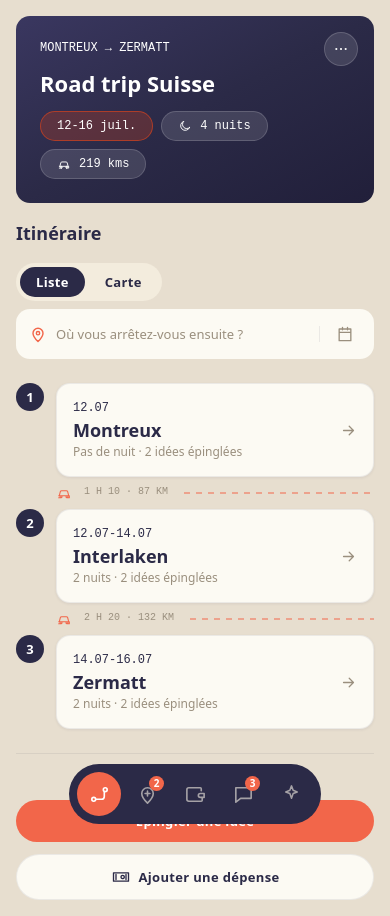
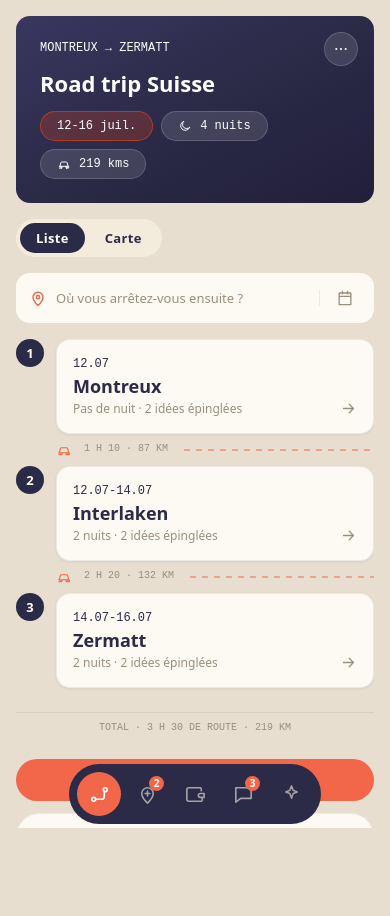
Before and after one commit to Blueton23/Transcendence, a React (Vite) app in the folder srcs/frontend/: page /trip/1/itinerary in a window 390 px wide. After the commit the page ends 844 px from the top, so only its background shows below. Built offline with nearby package versions, Linux system fonts and the light colour scheme.

Commit message:
feat(itinerary): scroll interne de la liste, extraction de ItineraryHeader

```diff
--- a/srcs/frontend/src/app/AppLayout.tsx
+++ b/srcs/frontend/src/app/AppLayout.tsx
@@ -5,7 +5,7 @@ export function AppLayout() {
   return (
     <div className="flex h-screen">
       <Navigation />
-      <main className="flex-1 gap-2">
+      <main className="flex min-h-0 flex-1 flex-col gap-2">
         <Outlet />
       </main>
     </div>
--- a/srcs/frontend/src/features/step/components/card/StepCard.tsx
+++ b/srcs/frontend/src/features/step/components/card/StepCard.tsx
@@ -16,6 +16,7 @@ interface StepCardProps {
   dateLabel: string;
   ideaPreview?: StepIdeaPreview;
   ideaCount: number;
+  onClick?: () => void;
 }
 
 const ideaPreviewTones = {
@@ -50,7 +51,9 @@ function StepOptionsButton() {
         >
           <MenuItem icon="edit">Modifier étape</MenuItem>
           <Divider />
-        <MenuItem icon="x" tone="danger">Supprimer l'étape</MenuItem>
+          <MenuItem icon="x" tone="danger">
+            Supprimer l'étape
+          </MenuItem>
         </DropdownMenu>
       )}
     </div>
@@ -83,23 +86,27 @@ export function StepCard({
   dateLabel,
   ideaPreview,
   ideaCount,
+  onClick,
 }: StepCardProps) {
   return (
     <Card
       variant="default"
       interactive={true}
       className="group relative flex-1"
+      onClick={onClick}
     >
       <Text font="mono">{dateLabel}</Text>
       <div className="flex items-center">
         <Heading level={2}>{step.localisation}</Heading>
-        <Icon name="arrow" size={17} className="ml-auto text-muted" />
       </div>
+      <div className="flex items-center">
         <StepDescription
           step={step}
           ideaPreview={ideaPreview}
           ideaCount={ideaCount}
         />
+        <Icon name="arrow" size={17} className="ml-auto text-muted" />
+      </div>
       <StepOptionsButton />
     </Card>
   );
--- /dev/null
+++ b/srcs/frontend/src/features/step/components/detail/StepDetail.tsx
@@ -0,0 +1,91 @@
+import Heading from "@/shared/ui/Heading";
+import Text from "@/shared/ui/Text";
+import Card from "@/shared/ui/Card";
+import Icon from "@/shared/ui/Icon";
+import IconButton from "@/shared/ui/IconButton";
+import Button from "@/shared/ui/Button";
+import { TripActionsButton } from "@/features/step/components/page/TripActionButton";
+import type { Step } from "@/features/step/types";
+
+interface StepDetailProps {
+  step: Step;
+  dateLabel: string;
+  onBack: () => void;
+}
+
+function StepDetailHeader({ onBack }: { onBack: () => void }) {
+  return (
+    <div className="flex items-center justify-between">
+      <IconButton
+        variant="flat"
+        icon={<Icon name="back" size={16} />}
+        label="Retour à l'itinéraire"
+        onClick={onBack}
+      />
+      <Button variant="ghost" icon={<Icon name="edit" size={16} />}>
+        Modifier
+      </Button>
+    </div>
+  );
+}
+
+// TODO(densité 2): un seul hôtel affiché pour toute l'étape, prix/nuit, statut
+// (réservé, PDF joint) — cf. maquette "Interlaken · Chalet Grindelwald · 130 CHF/nuit"
+function AccommodationCard() {
+  return (
+    <Card variant="default">
+      <Text tone="muted">Hébergement — à définir</Text>
+    </Card>
+  );
+}
+
+// TODO(densité 2): un bloc par jour (dim 12, lun 13...), avec les idées/activités
+// propres à ce jour — cf. maquette "JOUR dim 12 · Rando du Bachalpsee"
+function DaysList() {
+  return (
+    <div className="flex flex-col gap-4">
+      <Heading level={2} size="sm">
+        Idées
+      </Heading>
+      <Text tone="muted">Aucune idée épinglée pour l'instant.</Text>
+    </div>
+  );
+}
+
+// TODO(densité 1, étape sans nuit): aperçu de la prochaine étape avec distance/km
+// cf. maquette "Prochaine étape · Interlaken · 1h10 · 87 KM"
+function NextStepPreview() {
+  return <Text tone="muted">Prochaine étape — à venir</Text>;
+}
+
+export function StepDetail({ step, dateLabel, onBack }: StepDetailProps) {
+  const hasNights = step.nights > 0;
+
+  return (
+    <div className="flex flex-col gap-6">
+      <StepDetailHeader onBack={onBack} />
+
+      <div>
+        <Text font="mono" tone="muted">
+          {dateLabel}
+        </Text>
+        <Heading level={1} size="lg">
+          {step.localisation}
+        </Heading>
+        <Text tone="muted">
+          {hasNights
+            ? `${step.nights} nuits`
+            : "Pas de nuit ici — on prend la route le jour même"}
+        </Text>
+      </div>
+
+      {hasNights && <AccommodationCard />}
+
+      <DaysList />
+
+      {!hasNights && <NextStepPreview />}
+
+      <TripActionsButton />
+    </div>
+  );
+}
--- /dev/null
+++ b/srcs/frontend/src/features/step/components/mobile/ToggleMobileButton.tsx
@@ -0,0 +1,26 @@
+import Button from "@/shared/ui/Button";
+import type { ItineraryHeaderProps } from "@/features/step/components/page/ItineraryHeader";
+
+export function ToggleMobileButton({
+  mobileView,
+  onToggle,
+}: Pick<ItineraryHeaderProps, "mobileView" | "onToggle">) {
+  return (
+    <div className="inline-flex gap-1 self-start rounded-full bg-surface-container p-1 md:hidden">
+      <Button
+        className="px-4! py-1.5!"
+        variant={mobileView === "list" ? "dark" : "ghost"}
+        onClick={() => onToggle("list")}
+      >
+        Liste
+      </Button>
+      <Button
+        className="px-4! py-1.5!"
+        variant={mobileView === "map" ? "dark" : "ghost"}
+        onClick={() => onToggle("map")}
+      >
+        Carte
+      </Button>
+    </div>
+  );
+}
--- /dev/null
+++ b/srcs/frontend/src/features/step/components/page/ItineraryHeader.tsx
@@ -0,0 +1,41 @@
+import { TravelHeader } from "@/features/travel/components/travelHeader";
+import type { Travel } from "@/features/travel/types";
+import type { Step } from "@/features/step/types";
+import { computeTotalKms } from "@/features/step/segmentDuration";
+import type { Segment } from "@/features/step/api/segmentApi";
+import { ToggleMobileButton } from "@/features/step/components/mobile/ToggleMobileButton";
+
+export interface ItineraryHeaderProps {
+  travel: Travel;
+  segments: Segment[];
+  firstStep: Step;
+  lastStep: Step;
+  mobileView: "list" | "map";
+  onToggle: (view: "list" | "map") => void;
+  isDetailView: boolean;
+}
+
+export function ItineraryHeader({
+  travel,
+  segments,
+  firstStep,
+  lastStep,
+  mobileView,
+  onToggle,
+  isDetailView,
+}: ItineraryHeaderProps) {
+  const totalKms = computeTotalKms(segments);
+  return (
+    <div className="flex flex-col gap-4">
+      <TravelHeader
+        travel={travel}
+        totalKms={totalKms}
+        firstStep={firstStep}
+        lastStep={lastStep}
+      />
+      {!isDetailView && (
+        <ToggleMobileButton mobileView={mobileView} onToggle={onToggle} />
+      )}
+    </div>
+  );
+}
--- a/srcs/frontend/src/features/step/components/page/ItineraryLayout.tsx
+++ b/srcs/frontend/src/features/step/components/page/ItineraryLayout.tsx
@@ -1,6 +1,5 @@
 import type { ReactNode } from "react";
 import Card from "@/shared/ui/Card";
-import Button from "@/shared/ui/Button";
 
 function MapPlaceholder() {
   return <Card className="min-h-64 md:h-full">I am a map</Card>;
@@ -8,44 +7,17 @@ function MapPlaceholder() {
 
 interface ItineraryLayoutProps {
   mobileView: "list" | "map";
-  onToggle: (view: "list" | "map") => void;
   children: ReactNode;
-}
-
-function ToggleMobileButton({
-  mobileView,
-  onToggle,
-}: Pick<ItineraryLayoutProps, "mobileView" | "onToggle">) {
-  return (
-    <div className="inline-flex gap-1 self-start rounded-full bg-surface-container p-1 md:hidden">
-      <Button
-        className="px-4! py-1.5!"
-        variant={mobileView === "list" ? "dark" : "ghost"}
-        onClick={() => onToggle("list")}
-      >
-        Liste
-      </Button>
-      <Button
-        className="px-4! py-1.5!"
-        variant={mobileView === "map" ? "dark" : "ghost"}
-        onClick={() => onToggle("map")}
-      >
-        Carte
-      </Button>
-    </div>
-  );
 }
 
 export function ItineraryLayout({
   mobileView,
-  onToggle,
   children,
 }: ItineraryLayoutProps) {
   return (
-    <div className="flex flex-col gap-2 md:grid md:grid-cols-2">
-      <ToggleMobileButton mobileView={mobileView} onToggle={onToggle} />
+    <div className="flex min-h-0 flex-1 flex-col gap-2 md:grid md:grid-cols-2">
       <div
-        className={`flex-col gap-6 md:flex ${mobileView === "map" ? "hidden" : "flex"}`}
+        className={`flex min-h-0 flex-1 flex-col gap-6 ${mobileView === "map" ? "hidden" : "flex"}`}
       >
         {children}
       </div>
--- a/srcs/frontend/src/features/step/components/page/ItineraryList.tsx
+++ b/srcs/frontend/src/features/step/components/page/ItineraryList.tsx
@@ -1,31 +1,36 @@
 import type { Segment } from "@/features/step/api/segmentApi";
 import type { Step } from "@/features/step/types";
-import { AddStepForm } from "@/features/step/components/add-step";
 import { ItineraryTimeline } from "./ItineraryTimeline";
 import { TotalSegment } from "./TotalSegment";
 import { TripActionsButton } from "./TripActionButton";
+import { AddStepForm } from "@/features/step/components/add-step";
 
 interface ItineraryListProps {
   steps: Step[];
   segments: Segment[];
   dateLabels: string[];
+  onDetailView: (step: Step) => void;
 }
 
 export function ItineraryList({
   steps,
   segments,
   dateLabels,
+  onDetailView,
 }: ItineraryListProps) {
   return (
     <>
       <AddStepForm />
+      <div className="flex min-h-0 flex-1 flex-col gap-6 overflow-y-auto pb-20 md:pb-0">
         <ItineraryTimeline
           steps={steps}
           segments={segments}
           dateLabels={dateLabels}
+          onDetailView={onDetailView}
         />
         <TotalSegment segments={segments} />
         <TripActionsButton />
+      </div>
     </>
   );
 }
--- a/srcs/frontend/src/features/step/components/page/ItineraryTimeline.tsx
+++ b/srcs/frontend/src/features/step/components/page/ItineraryTimeline.tsx
@@ -9,12 +9,14 @@ export interface ItineraryTimelineProps {
   steps: Step[];
   segments: Segment[];
   dateLabels: string[];
+  onDetailView: (step: Step) => void;
 }
 
 export function ItineraryTimeline({
   steps,
   segments,
   dateLabels,
+  onDetailView,
 }: ItineraryTimelineProps) {
   return (
     <div className="grid grid-cols-[auto_1fr] gap-x-3 gap-y-2">
@@ -27,7 +29,12 @@ export function ItineraryTimeline({
             </Fragment>
           )}
           <StepPositionBadge position={step.position} />
-          <StepCard step={step} dateLabel={dateLabels[index]} ideaCount={2} />
+          <StepCard
+            step={step}
+            dateLabel={dateLabels[index]}
+            ideaCount={2}
+            onClick={() => onDetailView(step)}
+          />
         </Fragment>
       ))}
     </div>
--- a/srcs/frontend/src/pages/ItineraryPage.tsx
+++ b/srcs/frontend/src/pages/ItineraryPage.tsx
@@ -2,12 +2,12 @@ import { getSteps } from "@/features/step/api/stepApi";
 import { getSegments } from "@/features/step/api/segmentApi";
 import { getTravel } from "@/features/travel/api/travelApi";
 import { computeDateLabels } from "@/features/step/stepDates";
-import Heading from "@/shared/ui/Heading";
 import { useState } from "react";
 import { ItineraryLayout } from "@/features/step/components/page/ItineraryLayout";
 import { ItineraryList } from "@/features/step/components/page/ItineraryList";
-import { TravelHeader } from "@/features/travel/components/travelHeader";
-import { computeTotalKms } from "@/features/step/segmentDuration";
+import { ItineraryHeader } from "@/features/step/components/page/ItineraryHeader";
+import { StepDetail } from "@/features/step/components/detail/StepDetail";
+import type { Step } from "@/features/step/types";
 
 //TODO(branchement):
 // + quand getStep sera async faudra utiliser ex:useSteps() pour letat de chargement
@@ -19,27 +19,43 @@ function ItineraryPage() {
   const steps = getSteps();
   const travel = getTravel();
   const segments = getSegments();
-  const totalKms = computeTotalKms(segments);
   const dateLabels = computeDateLabels(steps, travel.startDate);
   const [mobileView, setMobileView] = useState<"list" | "map">("list");
+  const [detailView, setDetailView] = useState<Step | null>(null);
+
+  const selectedStepIndex = detailView
+    ? steps.findIndex((step) => step.id === detailView.id)
+    : -1;
 
   return (
-    <div className="flex flex-col gap-4 p-4">
-      <TravelHeader
+    <div className="flex h-full min-h-0 flex-col gap-4 p-4">
+      <ItineraryHeader
         travel={travel}
-        totalKms={totalKms}
         firstStep={steps[0]}
         lastStep={steps[steps.length - 1]}
+        segments={segments}
+        mobileView={mobileView}
+        onToggle={setMobileView}
+        isDetailView={detailView !== null}
       />
-      <Heading level={1} size="md">
-        Itinéraire
-      </Heading>
-      <ItineraryLayout mobileView={mobileView} onToggle={setMobileView}>
-        <ItineraryList
-          steps={steps}
-          segments={segments}
-          dateLabels={dateLabels}
-        />
+
+      <ItineraryLayout mobileView={mobileView}>
+        {detailView ? (
+          <StepDetail
+            step={detailView}
+            dateLabel={dateLabels[selectedStepIndex]}
+            onBack={() => setDetailView(null)}
+          />
+        ) : (
+          <div className="flex min-h-0 flex-1 flex-col gap-4">
+            <ItineraryList
+              steps={steps}
+              segments={segments}
+              dateLabels={dateLabels}
+              onDetailView={setDetailView}
+            />
+          </div>
+        )}
       </ItineraryLayout>
     </div>
   );
--- a/srcs/frontend/src/shared/ui/Card.tsx
+++ b/srcs/frontend/src/shared/ui/Card.tsx
@@ -8,6 +8,7 @@ interface CardProps {
   variant?: CardVariant;
   interactive?: boolean;
   className?: string;
+  onClick?: () => void;
 }
 
 const variantStyles = {
@@ -30,12 +31,16 @@ function Card({
   variant = "default",
   interactive = false,
   className = "",
+  onClick,
 }: CardProps) {
   const cardStyle = variantStyles[variant];
   const hoverStyle = interactive ? interactiveStyle : "";
 
   return (
-    <div className={`${baseStyle} ${cardStyle} ${hoverStyle} ${className}`}>
+    <div
+      className={`${baseStyle} ${cardStyle} ${hoverStyle} ${className}`}
+      onClick={onClick}
+    >
       {children}
     </div>
   );
```
Lines whose indentation alone changed are shown as unchanged.
